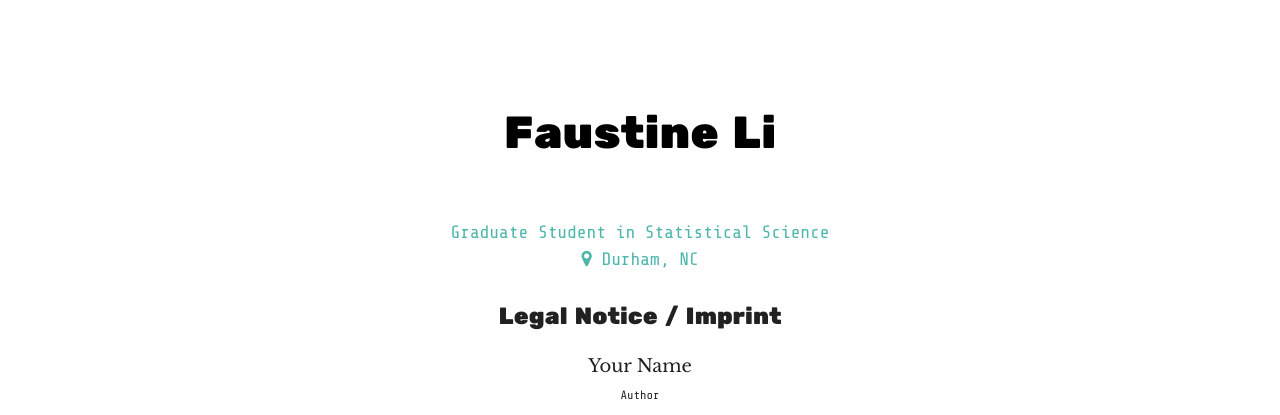
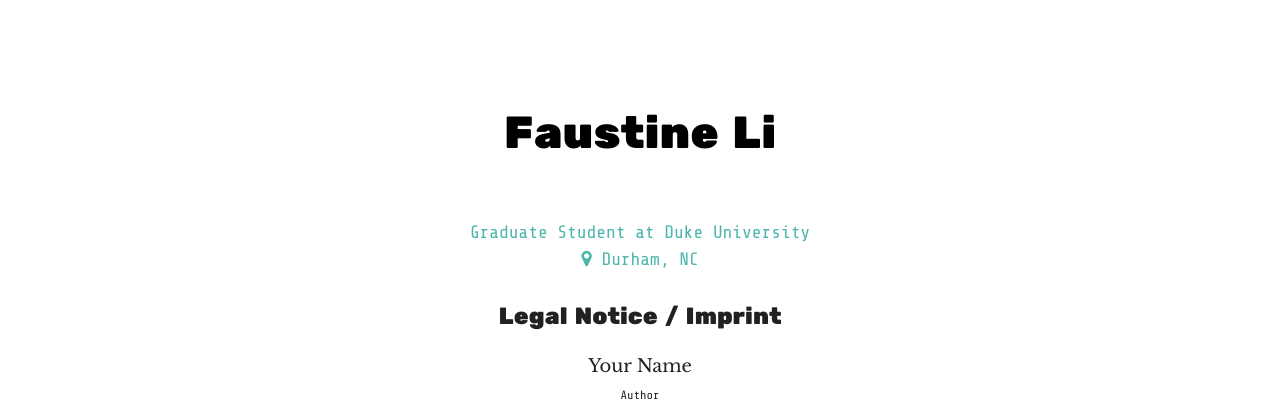
Before and after one commit to FaustineLi/FaustineLi.github.io, a Jekyll site: the page built from imprint.html, in a window 1280 px wide. Shown: the top 415 px of the page. Built offline with Jekyll 4.4.1, drawn with Linux system fonts in a browser that asks for light colours.

Commit message:
update personal description

```diff
--- a/_config.yml
+++ b/_config.yml
@@ -1,6 +1,6 @@
 title: 'Faustine Li'
-description: "Duke University"
-about: "Graduate Student in Statistical Science"
+description:
+about: "Graduate Student at Duke University"
 location: "Durham, NC"
 email: faustineli12@gmail.com
 baseurl:
--- a/index.html
+++ b/index.html
@@ -19,9 +19,9 @@
   <h2 class="my-mini-heading">Hello World</h2>
   <ul>
     <li>
-    <p class="my-item">I am first-year Master's student in the department of <a href='//stat.duke.edu'>Statistical Science</a> at Duke University.</p>
-    <p class="my-item">My passion is in solving problems especially in the fields of energy, environment, health, and technology. </p>
-    <p class="my-item">Currently seeking an internship in Data Sciences.</p>
+    <p class="my-item">I am second-year Master's student in the department of <a href='//stat.duke.edu'>Statistical Science</a> at Duke University.</p>
+    <p class="my-item">Intrests include machine learning, AI, and Bayesian statistics.</p>
+    <p class="my-item">Currently seeking a full-time position in Data Sciences.</p>
   </ul>
 </div>
 
```
